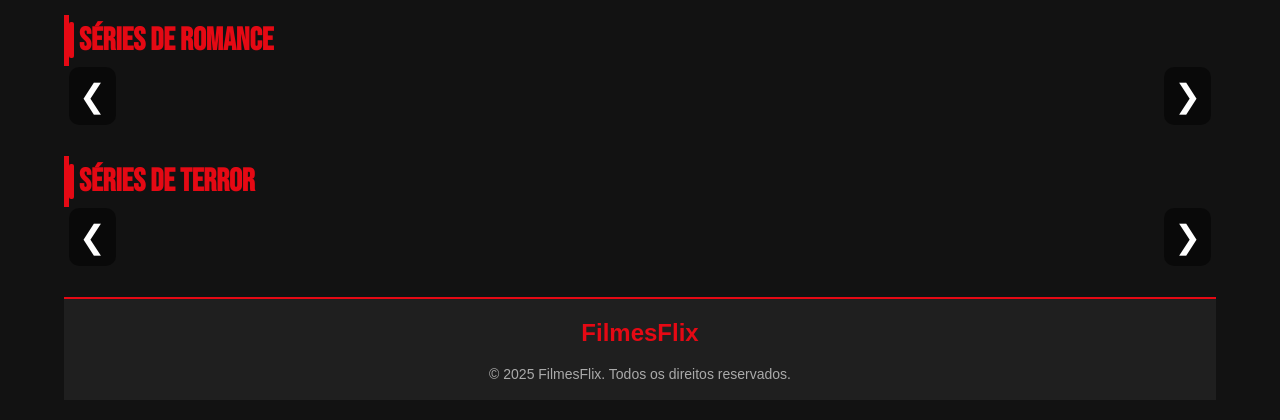
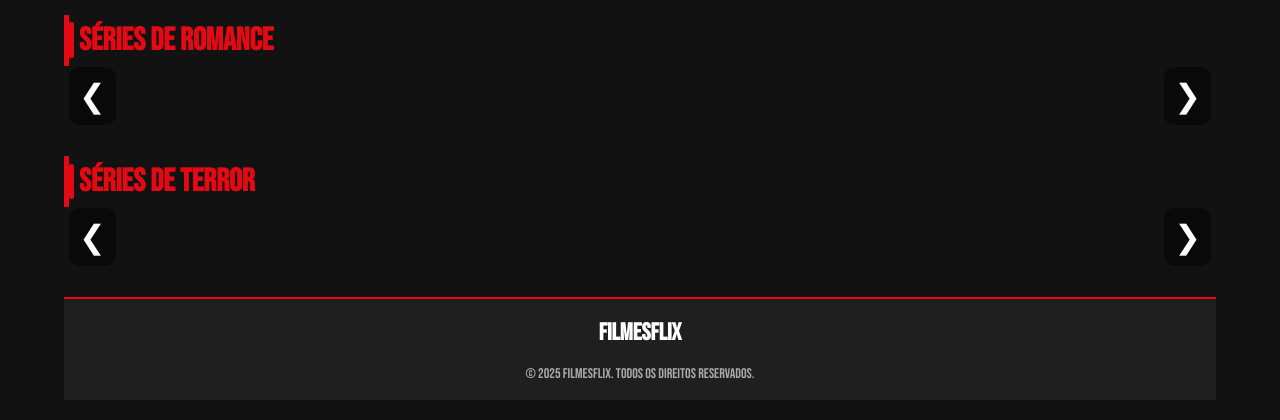
Before and after one commit to Carlinn01/Site-Filmes-e-Series, a PHP site: page / in a window 1280 px wide. Shown: the part 1631-2051 px from the top of the page. Run offline with PHP 8.4, Linux system fonts and the light colour scheme; data that the repository does not hold is empty; some libraries are stand-ins or nearby versions.

Commit message:
Arrumei o Rodapé

```diff
--- a/index.php
+++ b/index.php
@@ -324,7 +324,7 @@
 </section>
 
 <footer>
-  <div class="footer-container">
+  <div class="container footer-container">
     <h2>FilmesFlix</h2>
     <p class="footer-copy">© 2025 FilmesFlix. Todos os direitos reservados.</p>
   </div>
--- a/styles.css
+++ b/styles.css
@@ -206,15 +206,15 @@
   width: 100%;
   background-color: #1f1f1f;
   color: #fff;
-  text-align: center;
-  padding: 15px 0;
+  padding: 15px 20px;
   border-top: 2px solid #e50914;
-  margin-top: auto; /* gruda no final */
+  margin-top: auto;
 }
 
-.footer-container h2 {
-  color: #e50914;
-  margin-bottom: 10px;
+.footer-container {
+  display: flex;
+  flex-direction: column;
+  align-items: center;
 }
 
 .footer-copy {
```
